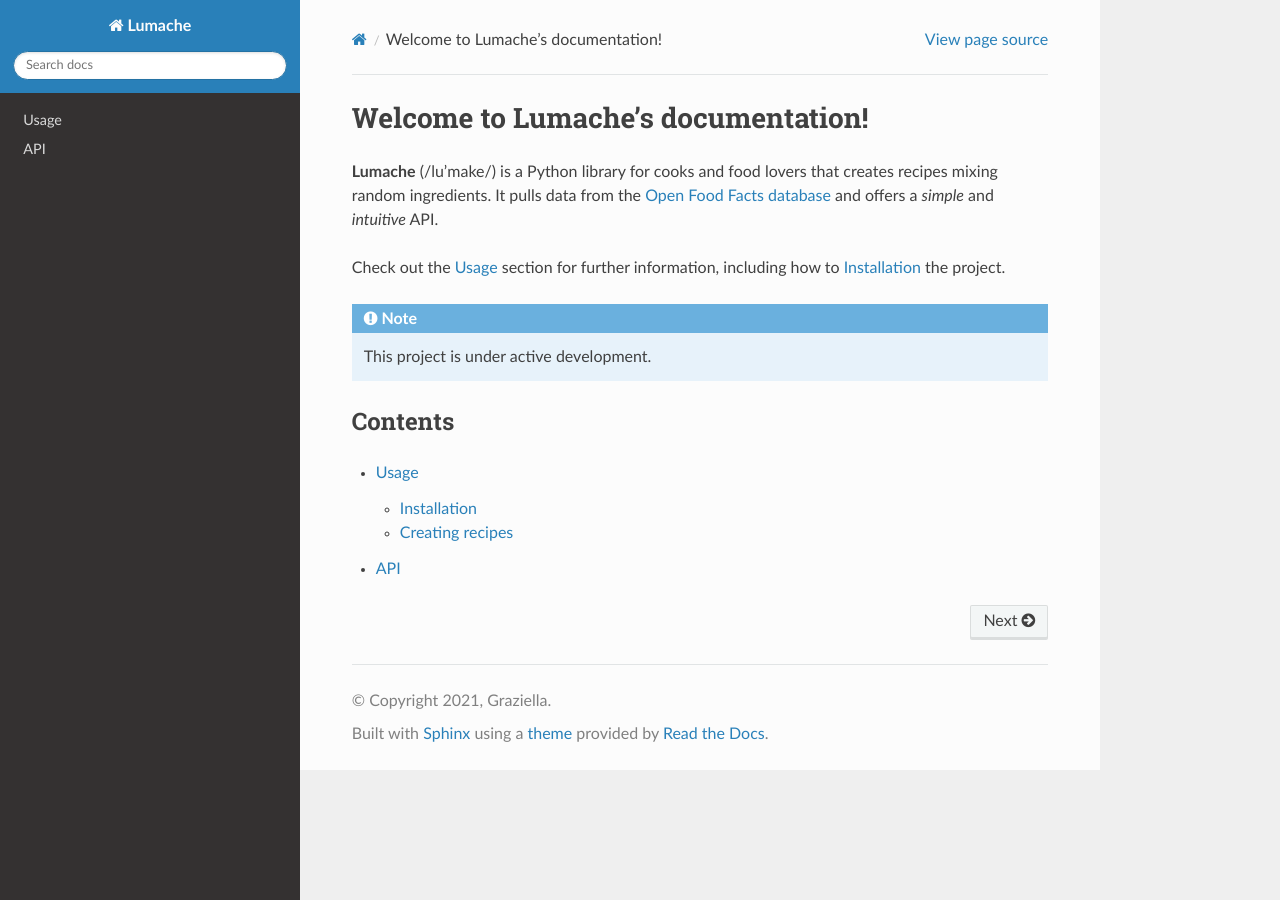
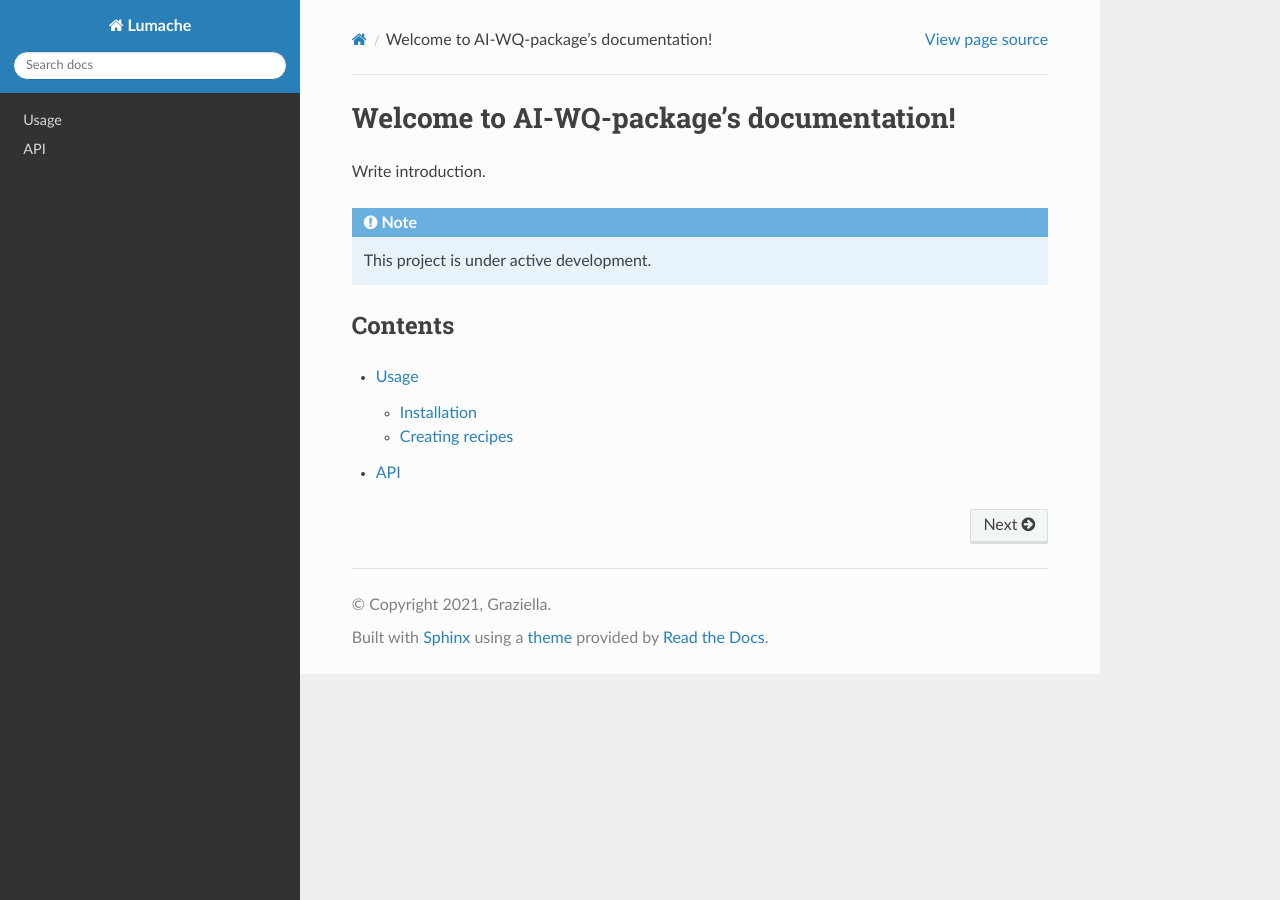
Before and after one commit to joshuatalib/AI_weather_quest, a Sphinx documentation site: the page built from docs/source/index.rst, in a window 1280 px wide. Built offline with Sphinx 7.4.7 and the Read the Docs theme 3.1.0, drawn with Linux system fonts in a browser that asks for light colours.

Commit message:
Update index.rst
Changing description for Read the Docs.

```diff
--- a/docs/source/index.rst
+++ b/docs/source/index.rst
@@ -1,13 +1,7 @@
-Welcome to Lumache's documentation!
+Welcome to AI-WQ-package's documentation!
 ===================================
 
-**Lumache** (/lu'make/) is a Python library for cooks and food lovers
-that creates recipes mixing random ingredients.
-It pulls data from the `Open Food Facts database <https://world.openfoodfacts.org/>`_
-and offers a *simple* and *intuitive* API.
-
-Check out the :doc:`usage` section for further information, including
-how to :ref:`installation` the project.
+Write introduction.
 
 .. note::
 
```
